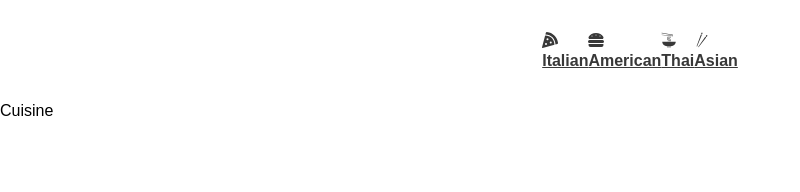
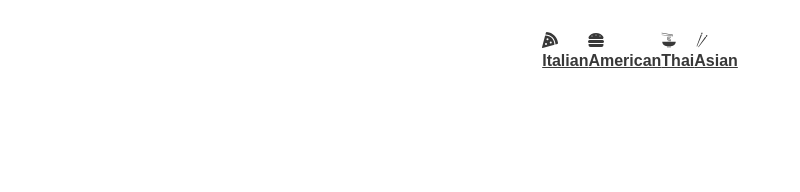
Before and after one commit to huongw/food-app, a React (Create React App) app: page /cuisine/American in a window 1280 px wide. Shown: the top 192 px of the page, without its empty margins (0-800 px from the left). Built offline with nearby package versions, Linux system fonts and the light colour scheme.

Commit message:
add useParams for dynamic routes in Cuisine component

```diff
--- a/src/components/Popular.jsx
+++ b/src/components/Popular.jsx
@@ -1,4 +1,3 @@
-import React from 'react';
 import axios from 'axios';
 import { useEffect, useState } from 'react';
 import styled from "styled-components";
--- a/src/components/Veggie.jsx
+++ b/src/components/Veggie.jsx
@@ -1,4 +1,3 @@
-import React from 'react';
 import axios from 'axios';
 import { useEffect, useState } from 'react';
 import styled from "styled-components";
--- a/src/pages/Cuisine.jsx
+++ b/src/pages/Cuisine.jsx
@@ -1,9 +1,53 @@
-import React from 'react'
+import styled from 'styled-components';
+import {motion} from 'framer-motion';
+import React, {useEffect, useState} from 'react';
+import {Link, useParams} from 'react-router-dom';
+import axios from 'axios';
 
 function Cuisine() {
+  const [cuisine, setCuisine] = useState([])
+  let params = useParams();
+
+  // useEffect(() => {
+  //   axios.get(`https://api.spoonacular.com/recipes/complexSearch?apiKey=${process.env.REACT_APP_API_KEY}&cuisine=${params.type}`, {
+  //     headers: {
+  //       'Content-Type': 'application/json'
+  //     }
+  //   }).then(res => console.log(res.data.results))
+  // }, [params.type])
+
   return (
-    <div>Cuisine</div>
+    <Grid>
+      {cuisine.map(item => {
+        return (
+          <Card key={item.id}>
+            <img src={item.image} alt={item.title} />
+            <h4>{item.title}</h4>
+          </Card>
+        )
+      })}
+    </Grid>
   )
 }
 
+const Grid = styled.div`
+  display: grid;
+  grid-template-columns: repeat(auto-fit, minmax(20rem, 1fr));
+  grid-gap: 3rem;
+`;
+
+const Card = styled.div`
+  img {
+    width: 100%;
+    border-radius: 2rem;
+  }
+  a {
+    text-decoration: none;
+  }
+  h4 {
+    text-align: center;
+    padding: 1rem;
+  }
+`;
+
 export default Cuisine
```
